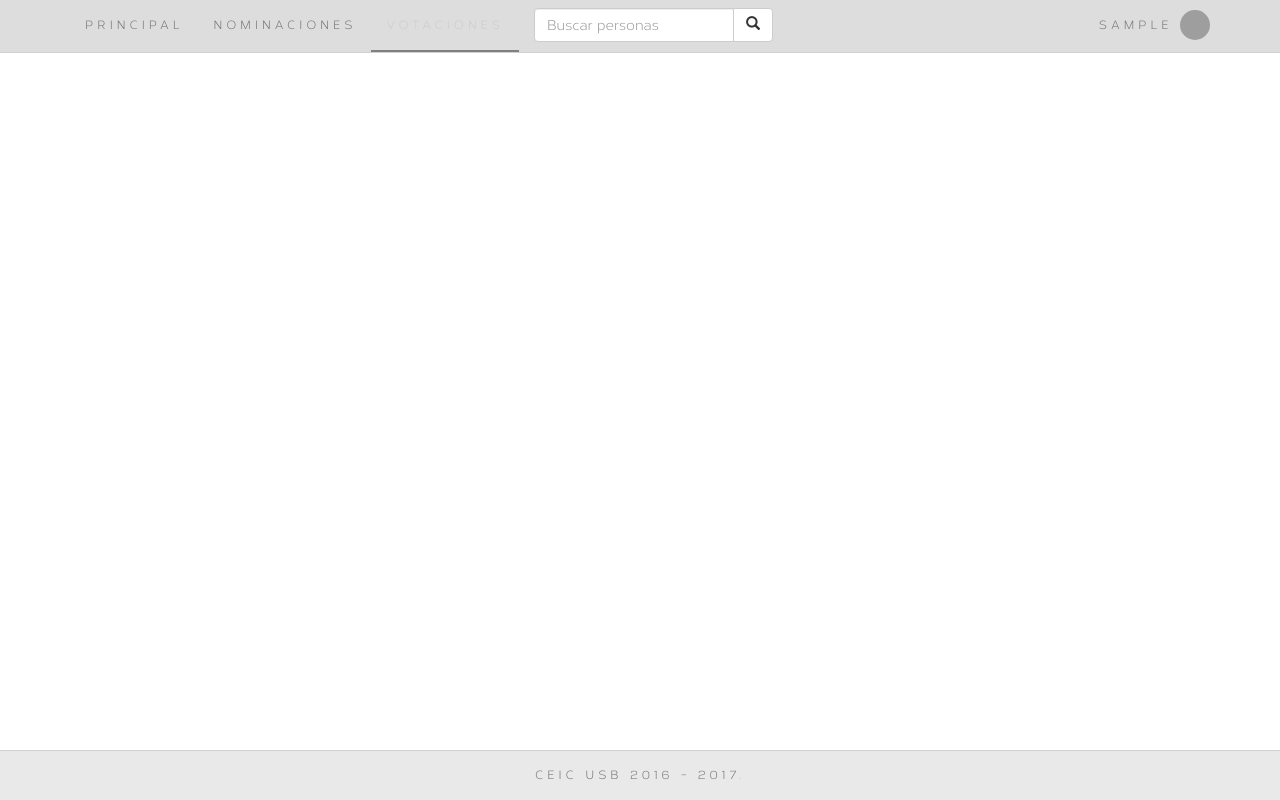
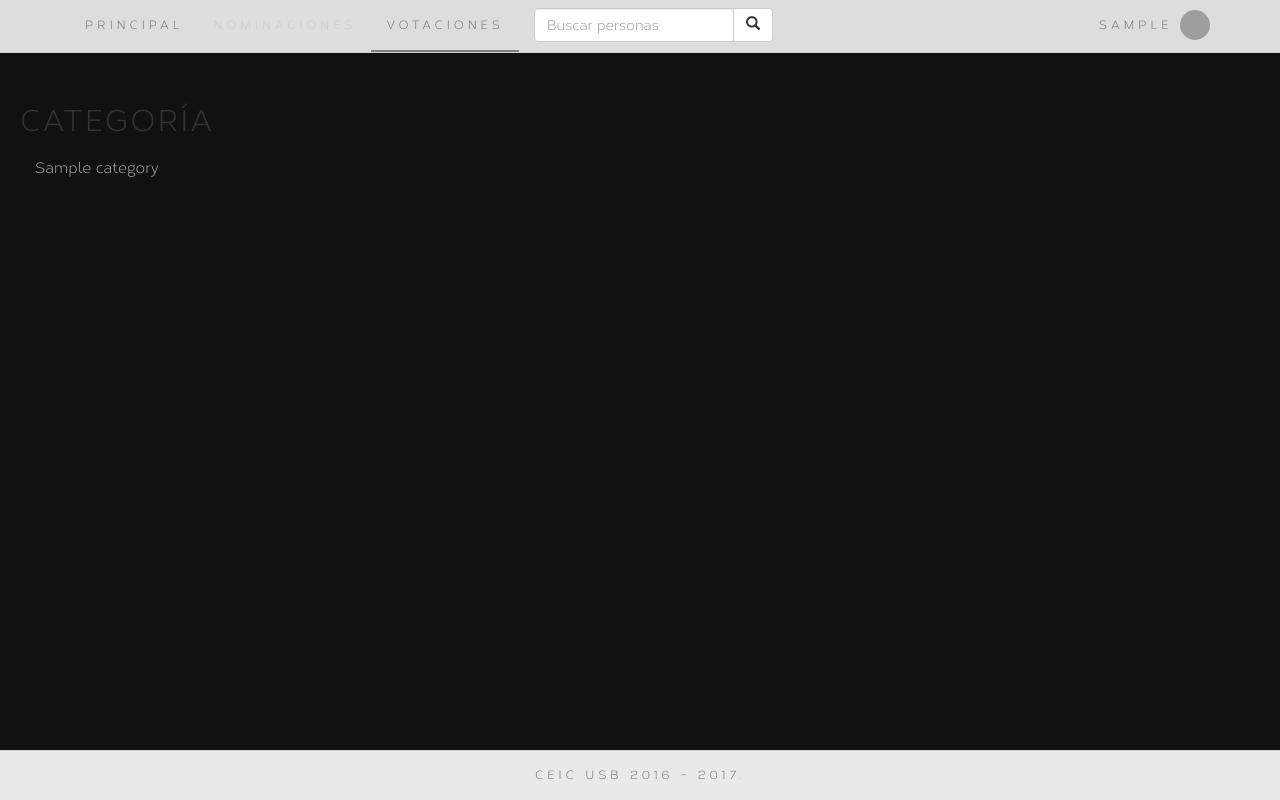
Before and after one commit to usbceic/CompuShow2017, a Django app: page /vote/ in a window 1280 px wide. Run offline with Django 3.2, Linux system fonts and the light colour scheme; a user stored in the database is signed in; tables that the repository leaves empty hold one stand-in row (values such as "Sample post"); some libraries are stand-ins or nearby versions; grey boxes are pictures that could not be loaded.

Commit message:
Add first gui template and nav bar for each voting category

```diff
--- a/voting/library.py
+++ b/voting/library.py
@@ -81,6 +81,14 @@ def get_user_image(user):
 # Get information about Compushow categories
 def get_categories():
 	return Category.objects.all()
+
+# Get information about specific Compushow category
+def get_category(category_name=None):
+	if category_name is None:
+		return Category.objects.first()
+	else:
+		return Category.objects.filter(name=category_name).first()
+
 
 # Get student names
 def get_students():
@@ -490,6 +498,13 @@ def get_nominees(top = 4):
 
 	return results
 
+# Get the nominees for specific category
+def get_nominees_from_category(category, top=5):
+
+	nominees = Nominee.objects.filter(Q(category=category) & Q(nominations__gte=1)).order_by('-nominations')[:top]
+
+	return nominees
+
 # Update user password in database
 def upd_pswd_db(username, new_pswd):
 	user = User.objects.get(username__exact=username)
--- /dev/null
+++ b/voting/static/voting/css/vote.css
@@ -0,0 +1,298 @@
+body {
+	height: 100%;
+	margin-bottom: 50px;
+	background-color: #111111;
+}
+
+/* Navbar */
+#categories-navbar {
+	padding: 20px;
+	overflow: hidden;
+}
+
+.aux {
+	overflow: auto;
+}
+
+.affix {
+	top: 85px;
+	width: 15%;
+}
+
+.nav-bar-title {
+	letter-spacing:2px;
+}
+
+.nav-categories {
+	overflow-y: scroll !important;
+	max-height: 100% !important;
+	bottom: 70px;
+}
+
+.categories-navbar-item a {
+	color: #AAAAAA;
+}
+
+.nav-pills>li>a:hover{
+	color: white;
+}
+
+.nav-pills>li>a, .nav-pills>li>a:focus, .nav-pills>li>a:hover{
+	background-color: transparent;
+}
+
+.nav-pills>li.active>a, .nav-pills>li.active>a:focus, .nav-pills>li.active>a:hover{
+	border-bottom: 2px solid #DCDCDC;
+	background-color: transparent;
+}
+
+/* Content */
+.categories {
+	padding: 0px;
+}
+
+.category-container {
+	padding: 30px;
+	width: 100%;
+}
+
+.cat-item {
+	padding:10px;
+}
+
+.category-image {
+	width: 350px;
+	height: 350px;
+	object-fit:cover;
+	border-radius: 100%;
+}
+
+.category-title {
+	font-size: 50px;
+}
+
+.category-description {
+	font-size: 20px;
+}
+
+.category-nominations {
+	font-size: 40px;
+}
+
+/* Nomination boxes */
+.box-nominate {
+	padding: 40px;
+	background-color: rgba(190,190,190,0.3);
+	border-radius: 5px;
+	width: 500px;
+	margin: auto;
+	margin-bottom: 7px;
+	font-size: 16px;
+}
+
+/* form */
+.form-nominate {
+	padding: 40px;
+	background-color: rgba(190,190,190,0.3);
+	border-radius: 5px;
+	width: 500px;
+	margin: auto;
+}
+
+.text-input-1, .text-input-2, .text-input-4 {
+	margin-bottom: 3px;
+}
+
+/* Confirmation modal */
+.nominate-modal-btn1, .nominate-modal-btn2 {
+	width: 100%;
+}
+
+.make_nomination-modal-btn1, .make_nomination-modal-btn2 {
+	width: 100%;
+}
+
+.modal-header-nom {
+	padding:9px 15px;
+	border-bottom:1px solid #eee;
+	background-color: #2980b9;;
+	-webkit-border-top-left-radius: 5px;
+	-webkit-border-top-right-radius: 5px;
+	-moz-border-radius-topleft: 5px;
+	-moz-border-radius-topright: 5px;
+	 border-top-left-radius: 5px;
+	 border-top-right-radius: 5px;
+
+}
+
+@media screen and (max-width: 1000px) {
+
+   .form-nominate, .box-nominate {
+    	width: 80%;
+    }
+}
+
+
+@media screen and (max-width: 700px) {
+
+	#categories-navbar {
+		display: none;
+	}
+
+	.categories {
+		width: 100%;
+	}
+}
+
+@media screen and (max-width: 500px) {
+
+	.category-title, .category-nominations {
+		font-size: 30px;
+	}
+
+	.alreadynom-btn-1 {
+		font-size: 7px;
+	}
+	.alreadynom-btn-2 {
+		font-size: 7px;
+	}
+}
+
+@media screen and (max-width: 400px) {
+
+    .category-image {
+		width: 200px;
+		height: 200px;
+    }
+}
+
+@media screen and (max-width: 300px) {
+
+	.category-title, .category-nominations {
+		font-size: 25px;
+	}
+}
+
+/* Scroll bar */
+::-webkit-scrollbar {
+    width: 12px;
+}
+
+/* Track */
+::-webkit-scrollbar-track {
+    -webkit-box-shadow: inset 0 0 6px rgba(0,0,0,0.3);
+    -webkit-border-radius: 10px;
+    border-radius: 10px;
+}
+
+/* Handle */
+::-webkit-scrollbar-thumb {
+    -webkit-border-radius: 10px;
+    border-radius: 10px;
+    background: rgba(180,180,180,0.8);
+    -webkit-box-shadow: inset 0 0 6px rgba(0,0,0,0.5);
+}
+::-webkit-scrollbar-thumb:window-inactive {
+	background: rgba(180,180,180,0.4);
+}
+
+/* Custom category boxes */
+#CompuCono {
+	background-color: #001F3F;
+	color: #bdc3c7;
+}
+
+#CompuPapi {
+	background-color: #2980b9;
+}
+
+#CompuMami {
+	background-color: #7FDBFF;
+}
+
+#CompuGordito {
+	background-color: #39CCCC;
+}
+
+#CompuAdoptado {
+	background-color: #27ae60;
+}
+
+#CompuMaster {
+	background-color: #2ECC40;
+}
+
+#CompuFalso {
+	background-color: #2ecc71;
+}
+
+#CompuTeam {
+	background-color: #f1c40f;
+}
+
+#CompuCuchi {
+	background-color: #FF851B;
+}
+
+#CompuChancero {
+	background-color: #FF4136;
+}
+
+#CompuPro {
+	background-color: #001f3f;
+	color: #bdc3c7;
+}
+
+#CompuFitness {
+	background-color: #85144B;
+	color: #bdc3c7;
+}
+
+#CompuLove {
+	background-color: #8e44ad;
+}
+
+#CompuChapita {
+	background-color: #16a085;
+}
+
+#CompuTukky {
+	background-color: #95a5a6;
+}
+
+#CompuLolas {
+	background-color: #e74c3c;
+}
+
+#CompuComadre {
+	background-color: #2980b9;
+}
+
+#CompuCompadre {
+	background-color: #7FDBFF;
+}
+
+#CompuCartoon {
+	background-color: #1abc9c;
+}
+
+#CompuProductista {
+	background-color: #FF851B;
+}
+
+#CompuButt {
+	background-color: #FF4136;
+}
+
+#CompuBully {
+	background-color: #8e44ad;
+}
+
+#CompuCuaima {
+	background-color: #AAAAAA;
+}
+
+#CompuSaurio {
+	background-color: #2c3e50;
+	color: #bdc3c7;
+}
--- a/voting/templates/voting/vote.html
+++ b/voting/templates/voting/vote.html
@@ -2,7 +2,86 @@
 
 {% block css %}
 	{% load static %}
+	<link rel="stylesheet" type="text/css" href="{% static 'voting/css/vote.css' %}"/>
+	<link rel="stylesheet" type="text/css" href="{% static 'voting/css/slideineffect.css' %}"/>
 {% endblock css %}
 
+{% block bodydiv %}
+	<body data-spy="scroll" data-target="#categories-navbar" data-offset="200">
+{% endblock bodydiv %}
+
 {% block body %}
+
+	<div class="row">
+
+		<nav class="col-xs-2" id="categories-navbar">
+			<div class="aux">
+				<ul class="nav nav-pills nav-stacked nav-categories" data-spy="affix">
+					<li><h2 class="nav-bar-title">CATEGORÍAS</h2></li>
+					{% for category in categories %}
+						<li class="categories-navbar-item" style="font-size:15px;"><a href="{% url 'voting:vote' %}?category={{ category.name }}">{{ category.name }}</a></li>
+					{% endfor %}
+      			</ul>
+      		</div>
+	    </nav>
+
+		<div class="col-xs-10 categories">
+
+			<div id="{{ category.name }}" class="container-fluid category-container text-center">
+
+				<!--<img class="category-image cat-item slideanim" src="/static/voting/images/categoryImages/{{ category.image }}"/>
+				<div class="category-title cat-item slideanim">{{ category.name }}</div>
+				<div class="category-description cat-item slideanim">{{ category.description }}</div>
+
+				<div id="{{ category.name }}-form" class="cat-item form-nominate slideanim">
+					<form name="{{ category.name }}-form" class="nominate-form" action="/">
+						{% csrf_token %}
+						<div class="form-group">
+    						<input list="student-id-{{ category.name }}" type="text" name="student-id" id="{{ category.name }}-name" class="text-input-1 form-control"required
+    						{% if category.name == 'CompuMaster' %}placeholder="Nombre del profesor"
+    						{% elif  category.name == 'CompuLove' %}placeholder="Nombre del 1er estudiante"
+    						{% elif  category.name == 'CompuAdoptado' %}placeholder="Nombre del estudiante"
+							{% elif  category.name == 'CompuTeam' %}placeholder="Nombre del equipo"
+							{% else %}placeholder="Nombre del estudiante"
+							{% endif %}
+							/>
+
+							{% if category.name != "CompuMaster" and category.name != "CompuTeam" and category.name != "CompuAdoptado"%}
+								<datalist id="student-id-{{ category.name }}">
+									{% for student in students %}
+										<option value="{{ student.person__name }} {{ student.person__surname }}">{{ student.person__name }} {{ student.person__surname }}</option>
+									{% endfor %}
+								</datalist>
+							{% endif %}
+
+							{% if category.name == 'CompuLove' %}
+    							<input list="student-id-2-{{ category.name }}" type="text" name="{{ category.name }}-name-2" id="{{ category.name }}-name-2" class="text-input-2 form-control" required placeholder="Nombre del 2do estudiante"/>
+
+    							<datalist id="student-id-2-{{ category.name }}">
+									{% for student in students %}
+										<option value="{{ student.person__name }} {{ student.person__surname }}">{{ student.person__name }} {{ student.person__surname }}</option>
+									{% endfor %}
+								</datalist>
+    						{% endif %}
+
+							{% if category.name == 'CompuCartoon' %}
+    							<input type="text" name="{{ category.name }}-cartoon" id="{{ category.name }}-cartoon" class="text-input-4 form-control" required placeholder="Nombre de la caricatura"/>
+    						{% endif %}
+
+							<textarea name="{{ category.name }}-comment" id="{{ category.name }}-comment" placeholder="Comentario (opcional)" class="text-input-3 form-control"></textarea>
+						</div>
+					</form>
+					<button id="{{ category.name }}-submitbtn" class="btn btn-success btn-block btn-nominate" value={{ category.name }}>Nominar</button>
+				</div>-->
+
+			</div>
+		</div>
+	</div>
+
 {% endblock body %}
+
+{% block javascript %}
+	{% load static %}
+	<script src="{% static 'voting/js/nominate.js' %}"></script>
+	<script src="{% static 'voting/js/slideineffect.js' %}"></script>
+{% endblock javascript %}
--- a/voting/views.py
+++ b/voting/views.py
@@ -29,7 +29,7 @@ from .library import *
 ##############################################
 # Flag to enable voting modules (important!) #
 ##############################################
-enable_voting = False                        #
+enable_voting = True                        #
 ##############################################
 
 @login_required()
@@ -44,15 +44,11 @@ def index(request):
 
 def log_in(request):
 
-	print("AAA")
-
 	# Redirect if user already logged in
 	if request.user.is_authenticated():
 		return HttpResponseRedirect('/')
 
 	if request.method == 'POST':
-
-		print("BBB")
 
 		if request.user.is_authenticated():
 			return HttpResponseRedirect('/')
@@ -109,15 +105,6 @@ def nominate(request):
 		'nominations':nominations,
 		'categories_exist':categories_exist,
 		'enable_voting':enable_voting,
-		'safari': browser_safari(request.META['HTTP_USER_AGENT'])
-	})
-
-@login_required()
-def vote(request):
-	students = get_students()
-	return render(request, 'voting/vote.html', {
-		'enable_voting':enable_voting,
-		'students':students,
 		'safari': browser_safari(request.META['HTTP_USER_AGENT'])
 	})
 
@@ -328,13 +315,18 @@ def view_profile(request):
 def vote(request):
 
 	students = get_students()
-	nominees = get_nominees()
+	categories = get_categories()
+	category = get_category(request.GET.get('category'))
+	nominees = get_nominees_from_category(category)
+
 	return render(request, 'voting/vote.html', {
 		'voting':True,
 		'students':students,
 		'enable_voting':enable_voting,
+		'category':category,
+		'categories':categories,
 		'nominees':nominees,
-		'safari': browser_safari(request.META['HTTP_USER_AGENT'])
+		'safari': browser_safari(request.META['HTTP_USER_AGENT']),
 	})
 
 
```
